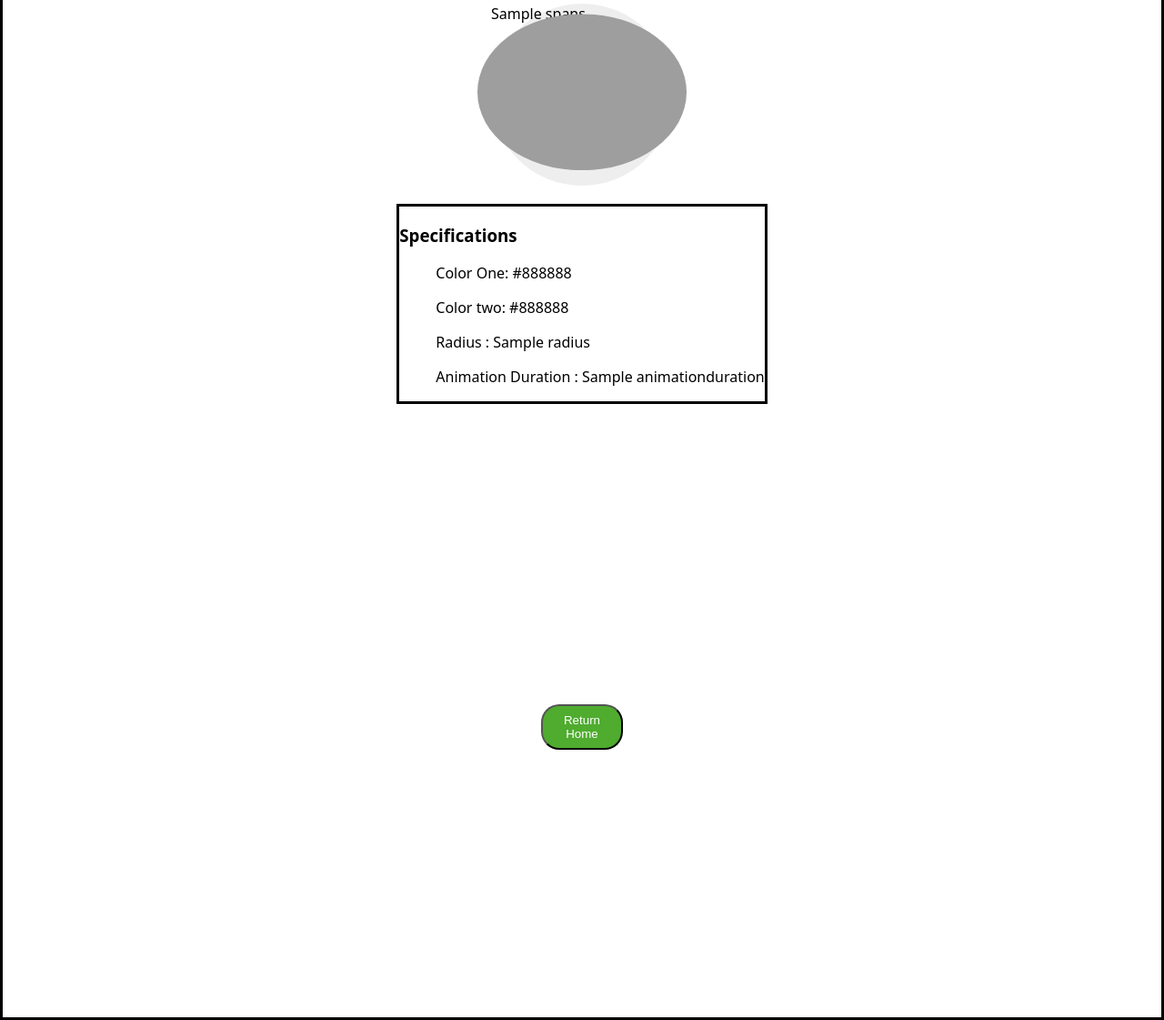
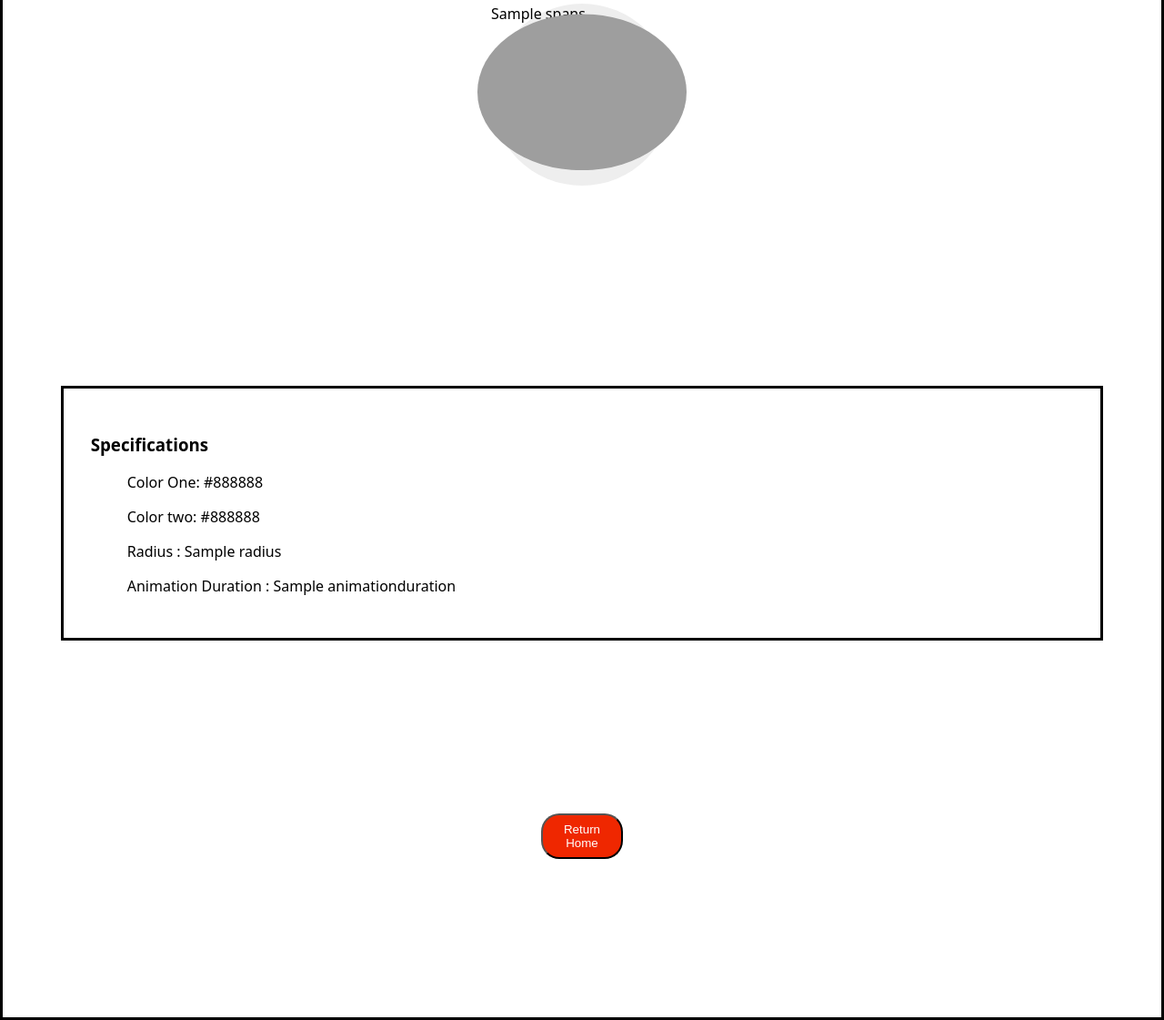
Before and after one commit to shalevwiden/circletext, a Python web app: template templates/circletext.html in a window 1280 px wide. Shown: the part 479-1600 px from the top of the page at 91% size. Run offline with Jinja, Linux system fonts and the light colour scheme; the template is opened without the code that fills it: most values are stand-ins (such as "Sample title", 1, 10 or a date in 2020); some web fonts are replaced; grey boxes are pictures that could not be loaded.

Commit message:
Fixed bugs

```diff
--- a/src/scss/_manual.scss
+++ b/src/scss/_manual.scss
@@ -41,7 +41,8 @@ body {
   align-items: center;
   justify-content: flex-start;
   height: 200vh;
-  border: 3px solid black;
+  border: 3px solid rgb(22, 146, 73);
+  // uncomment this with logic
   // animation: backgroundcolorblock 5s linear infinite;
 
   .headingsinfo {
@@ -134,13 +135,13 @@ body {
 
   height: 50px;
 
-  margin-top: calc(150px + var(--radius) * 1.6);
+  margin-top: calc(10px + var(--radius) * 1.6);
 
   #returnhome {
     width: 100%;
     height: 100%;
     border-radius: 20px;
-    background-color: #55a938ff;
+    background-color: #e02b03ff;
     color: white;
 
     &:hover {
@@ -150,6 +151,9 @@ body {
   }
 }
 .infodiv {
-  margin-top: 300px + var(--radius);
+  margin-top: calc(100px + var(--radius));
   border: 3px solid black;
+  width: 90%;
+  height: auto;
+  padding: 30px;
 }
--- a/static/css/main.css
+++ b/static/css/main.css
@@ -129,7 +129,7 @@ body {
   align-items: center;
   justify-content: flex-start;
   height: 200vh;
-  border: 3px solid black;
+  border: 3px solid rgb(22, 146, 73);
 }
 .sitecontainer .headingsinfo {
   background-color: white;
@@ -204,13 +204,13 @@ body {
   font-weight: bold;
   width: 90px;
   height: 50px;
-  margin-top: calc(150px + var(--radius) * 1.6);
+  margin-top: calc(10px + var(--radius) * 1.6);
 }
 #homelink-circletext #returnhome {
   width: 100%;
   height: 100%;
   border-radius: 20px;
-  background-color: #55a938;
+  background-color: #e02b03;
   color: white;
 }
 #homelink-circletext #returnhome:hover {
@@ -219,8 +219,11 @@ body {
 }
 
 .infodiv {
-  margin-top: 300pxvar(--radius);
+  margin-top: calc(100px + var(--radius));
   border: 3px solid black;
+  width: 90%;
+  height: auto;
+  padding: 30px;
 }
 
 body {
--- a/templates/circletext.html
+++ b/templates/circletext.html
@@ -2,12 +2,8 @@
 <html lang="en">
   <head>
     <meta charset="UTF-8" />
-    <meta
-      name="viewport"
-      content="width=
+    <meta name="viewport" content="width=device-width, initial-scale=1.0" />
 
-    , initial-scale=1.0"
-    />
     <title>Document</title>
     <link
       rel="stylesheet"
@@ -36,7 +32,7 @@
         <div class="imagediv">
           <img
             src="{{url_for('static',filename='images/catmeme1.png')}}"
-            alt=""
+            alt="i"
             id="image"
           />
         </div>
@@ -96,6 +92,11 @@
           "--animationduration",
           "{{ animationduration }}"
         );
+        console.log(
+          getComputedStyle(document.documentElement).getPropertyValue(
+            "--colorone"
+          )
+        );
       });
     </script>
   </body>
```
Also changed, not shown: app.py (+5 -4 lines), templates/specsform.html (+8 -5 lines), 1 other file.
